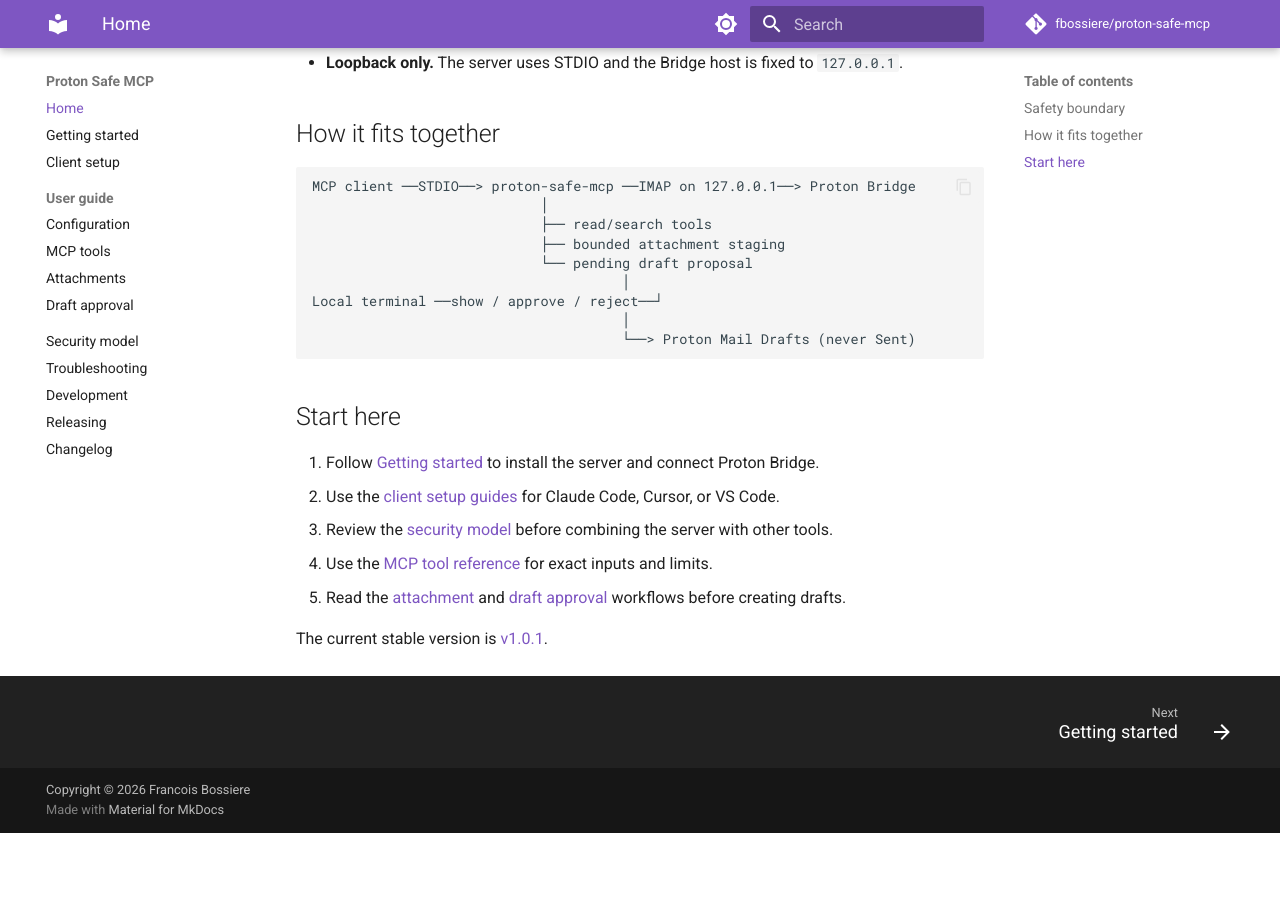
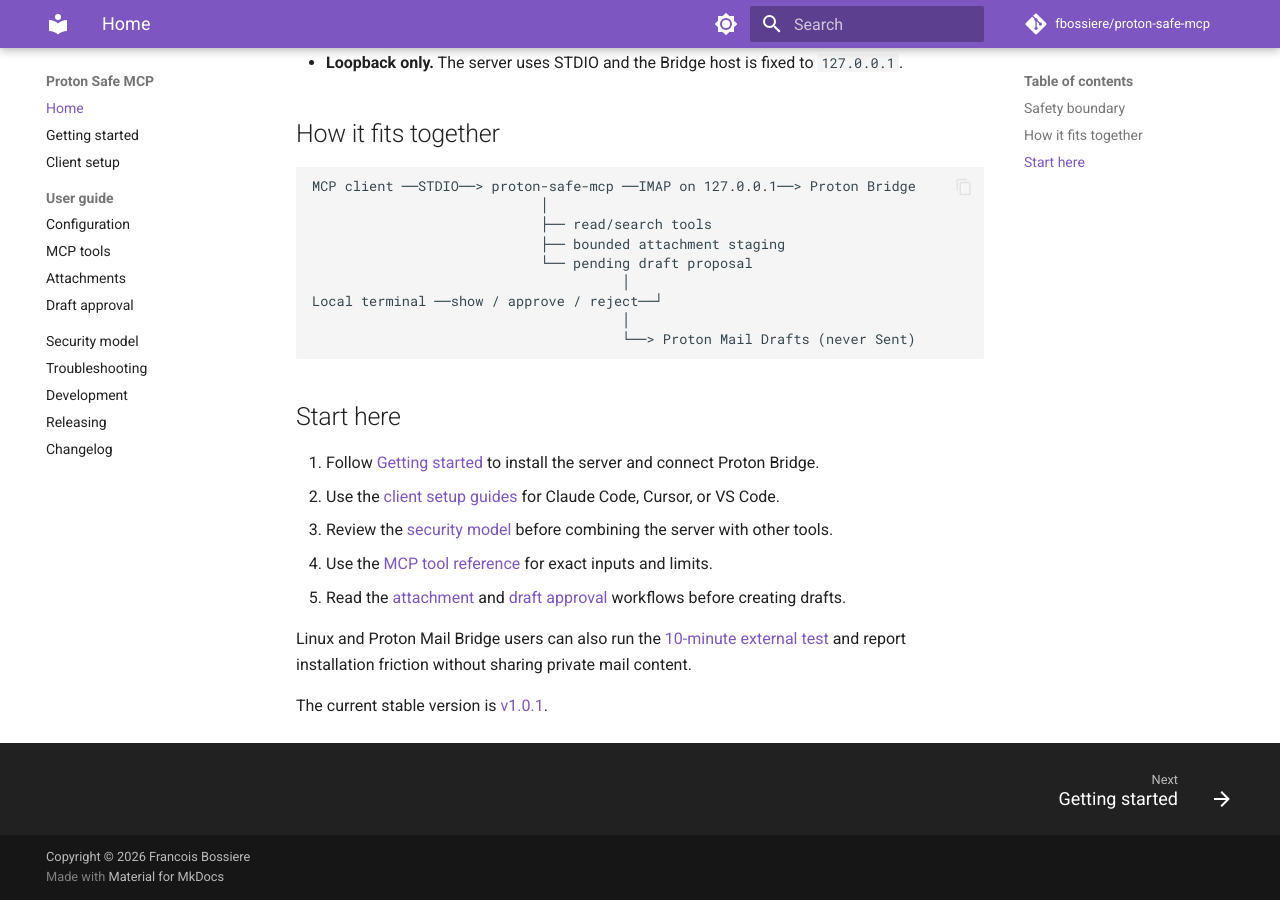
Before and after one commit to fbossiere/proton-safe-mcp, an MkDocs documentation site: the page built from docs/index.md, in a window 1280 px wide and 900 px high, scrolled down 1032 px. Built offline with MkDocs 1.6.1 and Material for MkDocs 9.7.7, drawn with Linux system fonts in a browser that asks for light colours; comment, search, counter and statistics services are not loaded; before the commit the page ends 1865 px from its top, so only the background shows below that.

Commit message:
Add external testing info for Linux and Proton Mail Bridge
Added information for Linux and Proton Mail Bridge users regarding external testing.

```diff
--- a/docs/index.md
+++ b/docs/index.md
@@ -42,4 +42,8 @@
 4. Use the [MCP tool reference](mcp-tools.md) for exact inputs and limits.
 5. Read the [attachment](attachments.md) and [draft approval](draft-approval.md) workflows before creating drafts.
 
+Linux and Proton Mail Bridge users can also run the
+[10-minute external test](external-testing.md) and report installation friction without sharing
+private mail content.
+
 The current stable version is [v1.0.1](https://github.com/fbossiere/proton-safe-mcp/releases/tag/v1.0.1).
```
